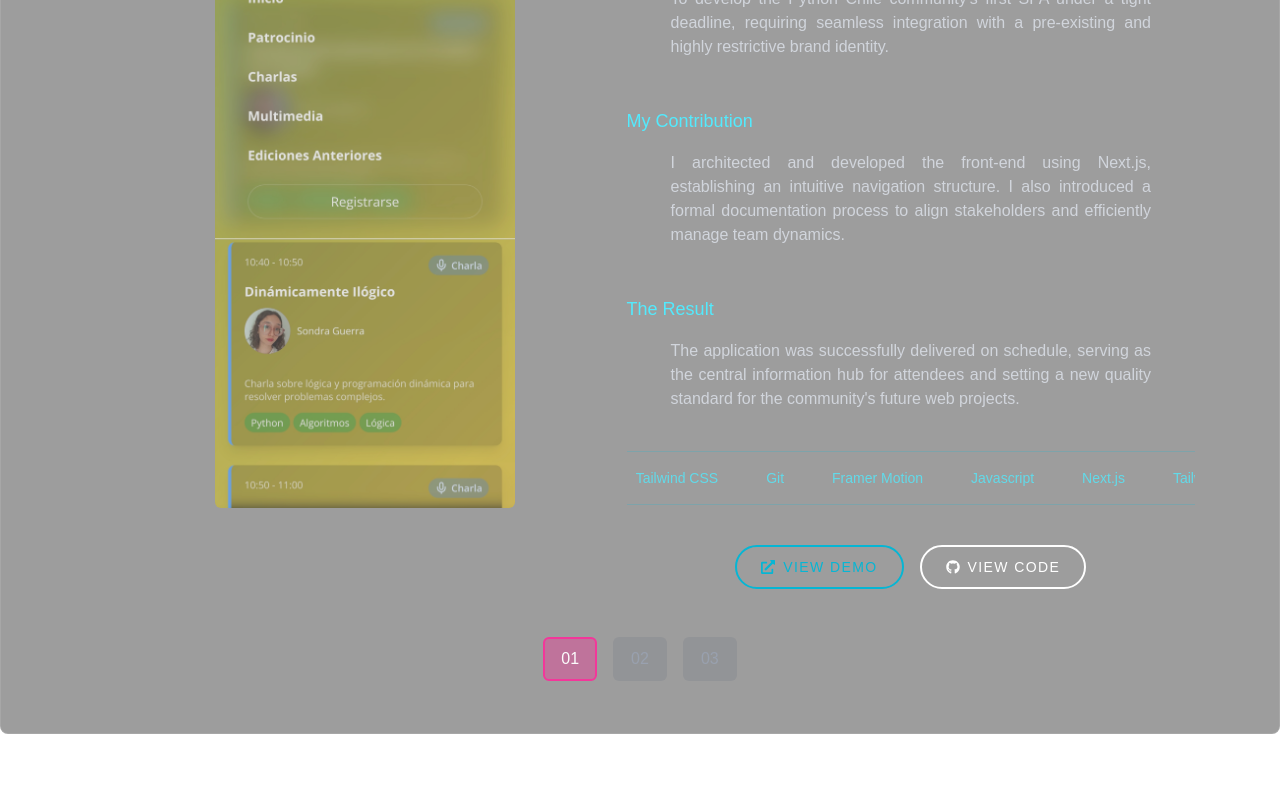
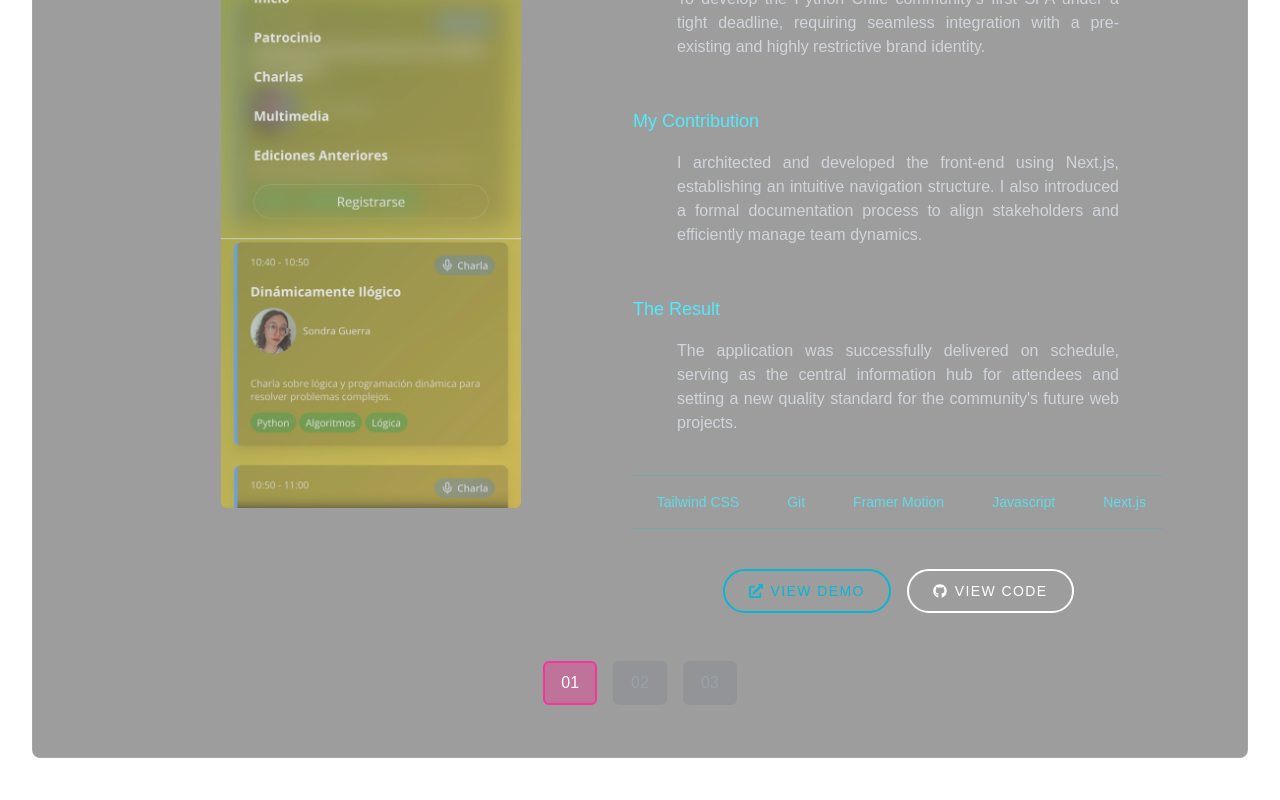
Before and after one commit to MariferVL/inner-rework, a Next.js app: page /en in a window 1280 px wide. Shown: the part 2229-3029 px from the top of the page. Built offline with nearby package versions, Linux system fonts and the light colour scheme.

Commit message:
Fix max width

```diff
--- a/app/[lang]/layout.js
+++ b/app/[lang]/layout.js
@@ -118,7 +118,9 @@
         <div className="background"></div>
         <ProgressBar />
         <Header lang={lang} />
-        <main>{children}</main>
+        <main className="max-w-7xl mx-auto px-4 sm:px-6 lg:px-8">
+          {children}
+        </main>
         <Analytics />
       </body>
     </html>
```
